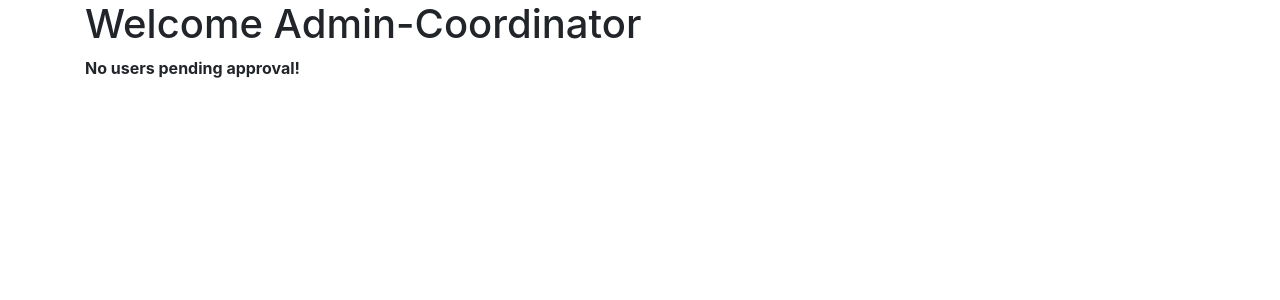
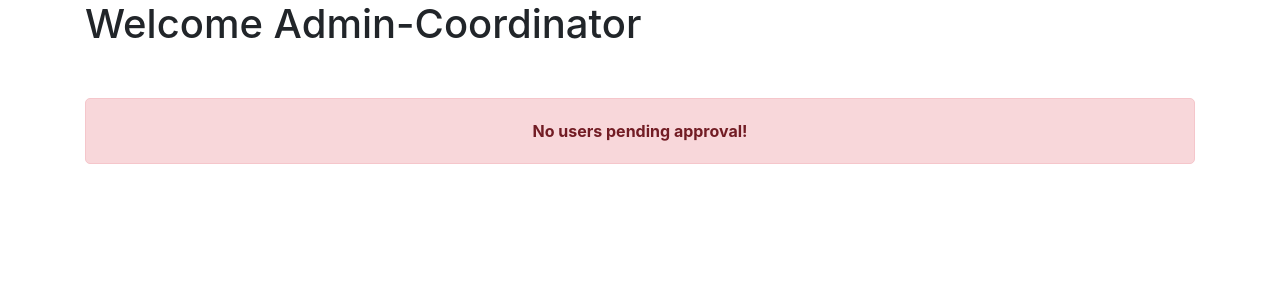
Before and after one commit to eddiephelanfortyfive/RestartedMiniProjectBlock3, a Flask app: template Website/Templates/user_approval.html in a window 1280 px wide. Shown: the part 56-356 px from the top of the page. Run offline with Flask 3, Linux system fonts and the light colour scheme; the template is opened without the code that fills it, so the values that code supplies are empty; some libraries are stand-ins or nearby versions.

Commit message:
no users pending approval message box

```diff
--- a/Website/Templates/user_approval.html
+++ b/Website/Templates/user_approval.html
@@ -1,12 +1,27 @@
-{% extends "base.html" %}{% block title %}User Approval{% endblock %}
+{% extends "base.html" %}
 
+{% block title %}User Approval{% endblock %}
 
 {% block content %}
 
-<h1> Welcome Admin-Coordinator </h1>
+<style>
+    .no-users-message {
+        margin-top: 50px;
+        text-align: center;
+        padding: 20px;
+        background-color: #f8d7da;
+        border: 1px solid #f5c6cb;
+        border-radius: 5px;
+        color: #721c24;
+    }
+</style>
+
+<h1>Welcome Admin-Coordinator</h1>
 
 {% if pending_users is none or pending_users|length == 0 %}
+    <div class="no-users-message">
         <strong>No users pending approval!</strong>
+    </div>
 {% else %}
     <h2>Pending Users</h2>
     <ul>
@@ -17,7 +32,6 @@
                     <button type="submit" name="action" value="approve" class="btn btn-success">Approve as User</button>
                     <button type="submit" name="action" value="approve_coordinator" class="btn btn-info">Approve as Coordinator</button>
                     <button type="submit" name="action" value="deny" class="btn btn-danger">Deny</button>
-
                 </form>
             </li>
         {% endfor %}
```
Lines whose indentation alone changed are shown as unchanged.
